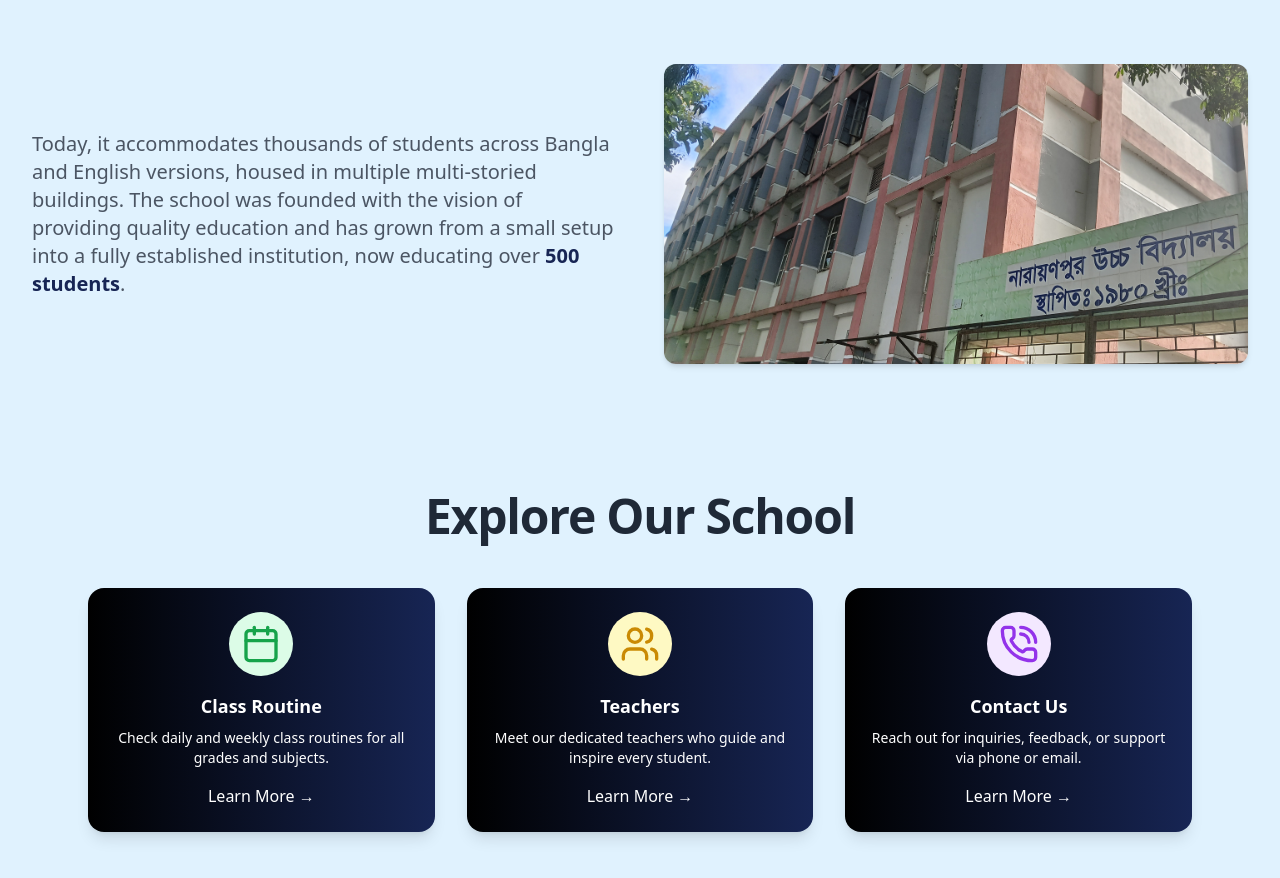
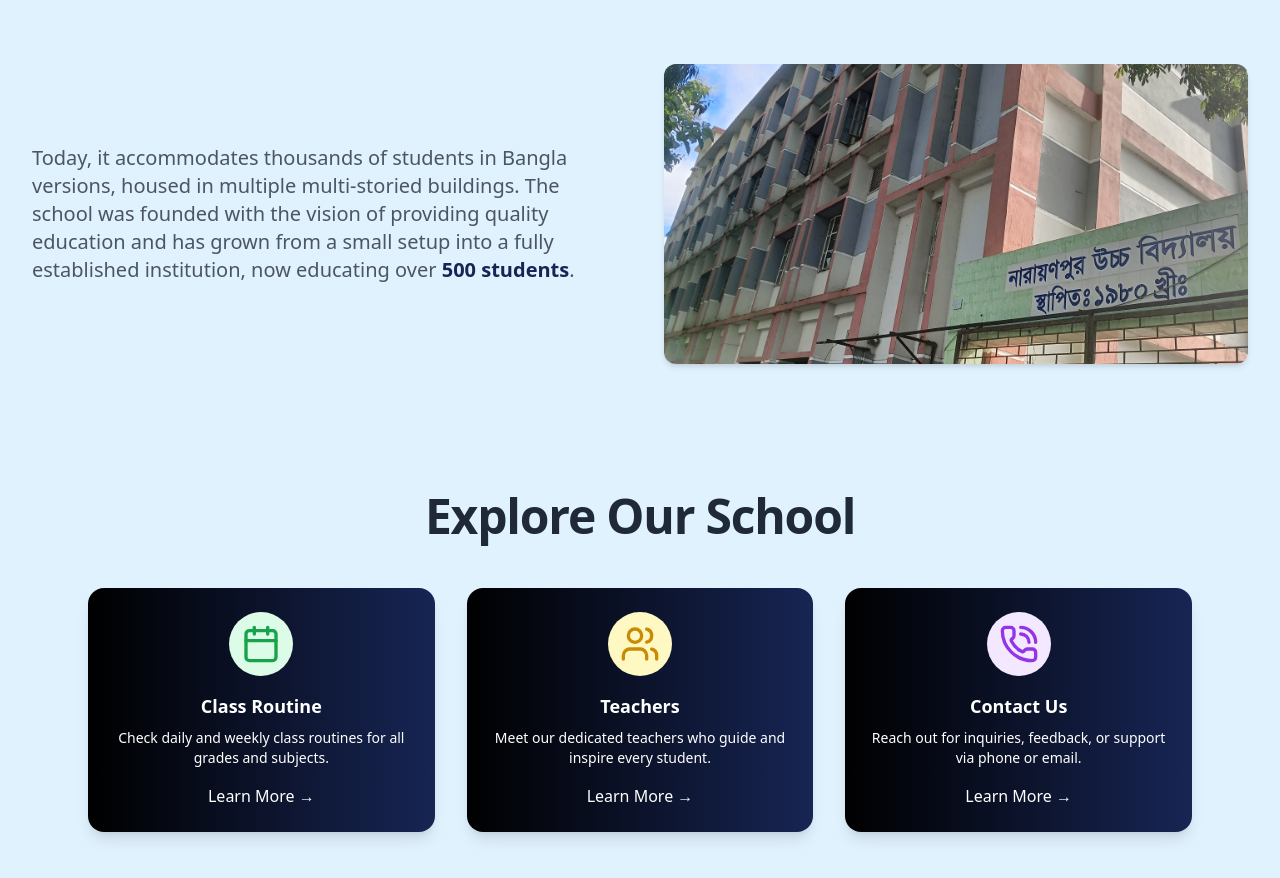
Before and after one commit to TAVDEV-team/demo_narayn, a React (Vite) app: page / in a window 1280 px wide. Shown: the part 1260-2138 px from the top of the page. Built offline with nearby package versions, Linux system fonts and the light colour scheme; no server answers.

Commit message:
updated welcome message

```diff
--- a/src/pages/Home/WelcomeMessage.jsx
+++ b/src/pages/Home/WelcomeMessage.jsx
@@ -37,7 +37,7 @@ export default function WelcomeMessage() {
           {/* Left: Text */}
           <div>
             <p className="text-base sm:text-lg md:text-xl leading-relaxed text-gray-600">
-              Today, it accommodates thousands of students across Bangla and English
+              Today, it accommodates thousands of students in Bangla
               versions, housed in multiple multi-storied buildings. The school was
               founded with the vision of providing quality education and has grown
               from a small setup into a fully established institution, now educating
```
